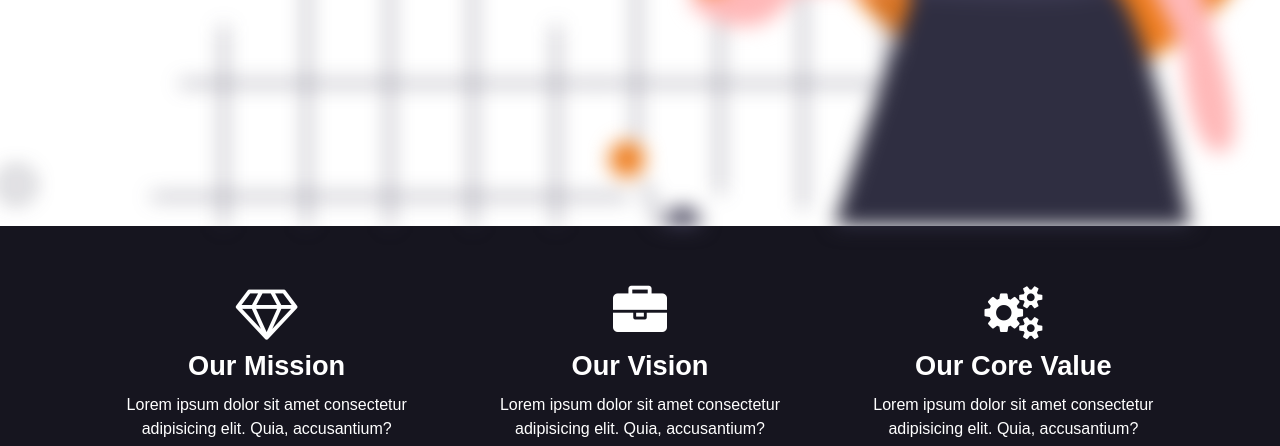
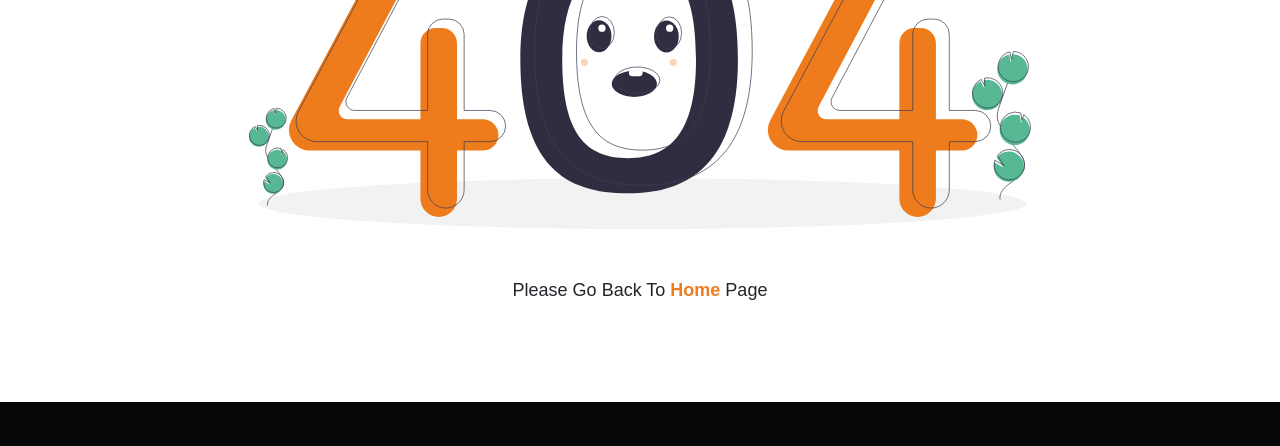
Before and after one commit to dinakajoy/acme-company-website, a website: page public/not-found.html in a window 1280 px wide. Shown: the part 294-740 px from the top of the page. Drawn offline with nearby package versions, Linux system fonts and the light colour scheme.

Commit message:
Completes 404 page

```diff
--- a/public/css/index.css
+++ b/public/css/index.css
@@ -480,6 +480,18 @@ fieldset {
 
 /**
 *
+* Not Found Page Styles
+*
+**/
+
+.not-found a {
+  text-decoration: none;
+  color: #ee7c1c;
+  font-weight: 700;
+}
+
+/**
+*
 * Sign-in Page Styles
 *
 **/
--- a/public/not-found.html
+++ b/public/not-found.html
@@ -64,28 +64,12 @@
   </header><!-- End of Header Section -->
 
   <main class="main"><!-- Main -->
-    <section class="services-banner"><!-- Banner -->
-      <div class="services__content">
-        <h1>What We Do?</h1>
-      </div>
-    </section><!-- End of Banner -->
 
-    <section class="intro">
-      <div class="container boxes">
-        <div class="box box1">
-          <i class="fa fa-diamond fa-3x"></i>
-          <h2>Our Mission</h2>
-          <p>Lorem ipsum dolor sit amet consectetur adipisicing elit. Quia, accusantium?</p>
-        </div>
-        <div class="box box2">
-          <i class="fa 	fa fa-briefcase fa-3x"></i>
-          <h2>Our Vision</h2>
-          <p>Lorem ipsum dolor sit amet consectetur adipisicing elit. Quia, accusantium?</p>
-        </div>
-        <div class="box box3">
-          <i class="fa fa-cogs fa-3x"></i>
-          <h2>Our Core Value</h2>
-          <p>Lorem ipsum dolor sit amet consectetur adipisicing elit. Quia, accusantium?</p>
+    <section class="py-5 not-found">
+      <div class="container">
+        <div class="contact-wrapper text-center">
+          <img src="./images/not-found.svg" alt="ACME Website" class="mb-5">
+          <div>Please Go Back To <a href="/">Home</a> Page</div>
         </div>
       </div>
     </section>
```
